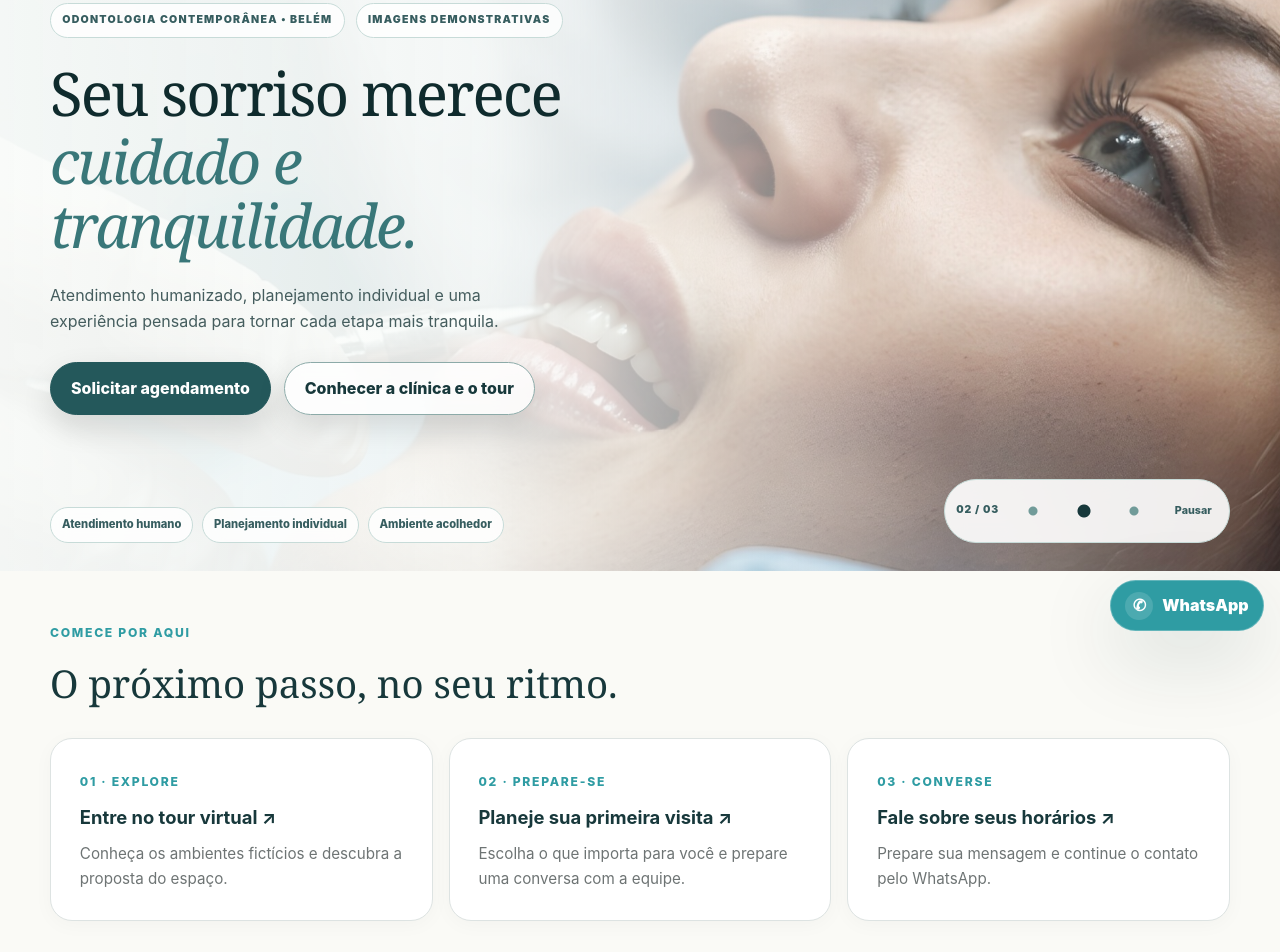
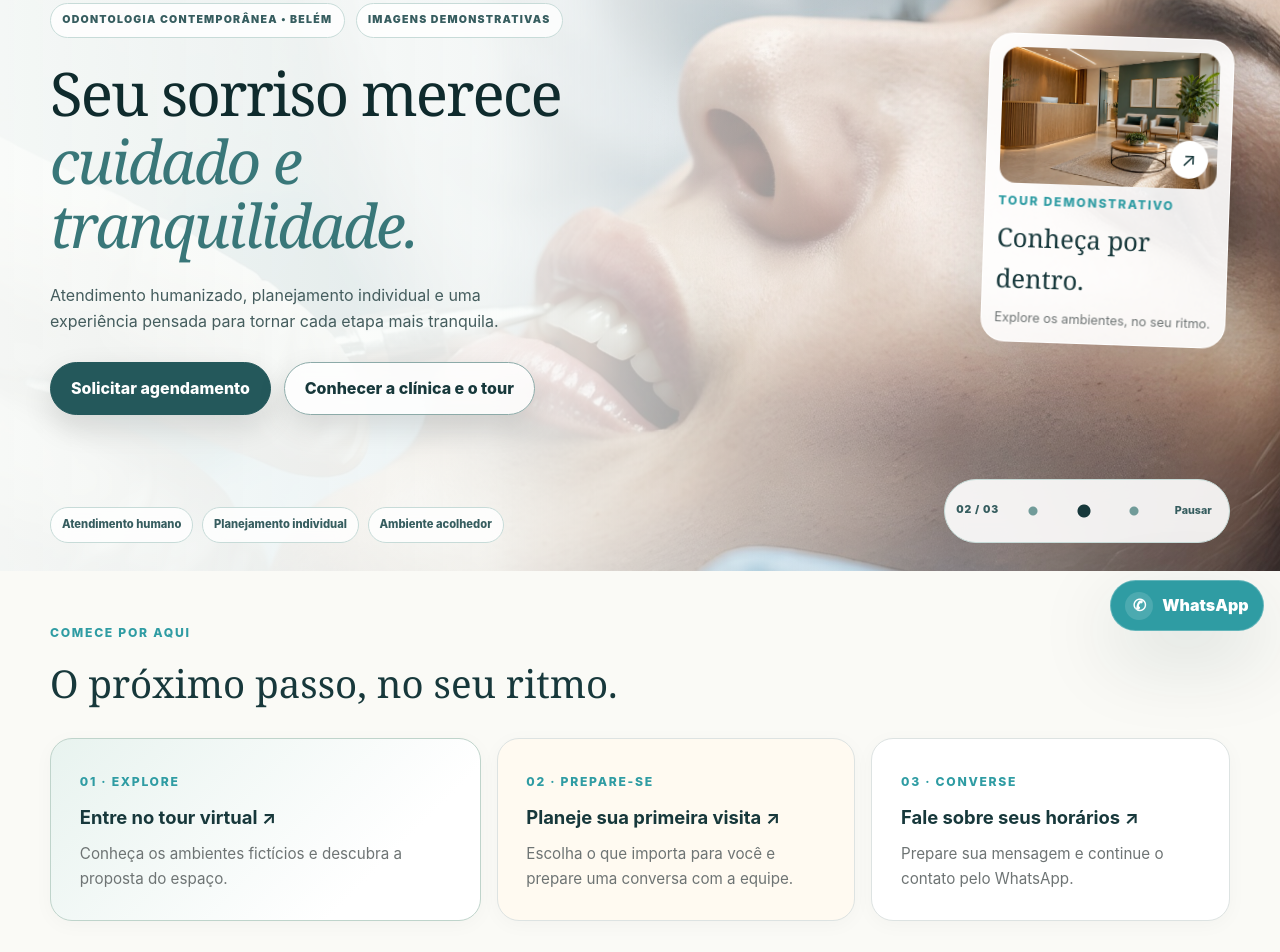
Before and after one commit to mandresoeiro/Clinica-Sorriso, a React (Vite) app: page / in a window 1280 px wide. Shown: the part 153-1105 px from the top of the page. Built offline with nearby package versions, Linux system fonts and the light colour scheme.

Commit message:
feat: modernize homepage with interactive tour preview and motion

```diff
--- a/src/components/sections/Hero.tsx
+++ b/src/components/sections/Hero.tsx
@@ -1,4 +1,4 @@
-import { useEffect, useState } from 'react'
+import { useEffect, useRef, useState } from 'react'
 import { Button } from '../ui/Button'
 import { ROUTES } from '../../config/routes.config'
 import { whatsappUrl } from '../../config/site.config'
@@ -31,6 +31,7 @@ const heroSlides: HeroSlide[] = [
 const SLIDE_DURATION = 5500
 
 export function Hero() {
+  const hero = useRef<HTMLElement>(null)
   const [activeSlide, setActiveSlide] = useState(0)
   const [isPaused, setIsPaused] = useState(false)
 
@@ -46,7 +47,12 @@ export function Hero() {
   }, [isPaused])
 
   return (
-    <section className="hero" aria-label="Apresentação da Clínica Sorriso">
+    <section ref={hero} className="hero" aria-label="Apresentação da Clínica Sorriso" onPointerMove={(event) => {
+      if (event.pointerType !== 'mouse' || window.matchMedia('(prefers-reduced-motion: reduce)').matches) return
+      const bounds = event.currentTarget.getBoundingClientRect()
+      hero.current?.style.setProperty('--hero-pointer-x', `${event.clientX - bounds.left}px`)
+      hero.current?.style.setProperty('--hero-pointer-y', `${event.clientY - bounds.top}px`)
+    }}>
       <div className="hero__slides">
         {heroSlides.map((slide, index) => (
           <img
@@ -91,6 +97,13 @@ export function Hero() {
           </div>
         </div>
 
+        <a className="hero__tour-peek" href={`${ROUTES.clinic}#tour-virtual`}>
+          <div className="hero__tour-peek-image"><img src="/images/tour/recepcao.webp" alt="" width="1672" height="941" /><span aria-hidden="true">↗</span></div>
+          <span className="eyebrow">Tour demonstrativo</span>
+          <strong>Conheça por dentro.</strong>
+          <span>Explore os ambientes, no seu ritmo.</span>
+        </a>
+
         <div className="hero__footer">
           <div className="hero__proof" aria-label="Diferenciais da clínica">
             <span>Atendimento humano</span>
--- a/src/pages/Home.css
+++ b/src/pages/Home.css
@@ -53,3 +53,30 @@
 .home-questions summary { cursor: pointer; color: var(--color-primary); font-weight: 700; min-height: 32px; }
 .home-questions details p { max-width: 70ch; color: var(--color-muted); }
 .home-questions details a { font-weight: 700; color: var(--color-primary); }
+.home-page .hero::after { content: ''; position: absolute; inset: 0; pointer-events: none; background: radial-gradient(260px circle at var(--hero-pointer-x, 70%) var(--hero-pointer-y, 40%), rgba(255,255,255,.3), transparent); }
+.hero__tour-peek { position: absolute; right: 0; top: 110px; width: 245px; padding: .8rem; display: grid; gap: .5rem; border: 1px solid rgba(255,255,255,.85); border-radius: 24px; background: rgba(255,255,255,.9); box-shadow: 0 20px 65px rgba(16,44,46,.12); transform: rotate(2deg); transition: transform .3s ease, box-shadow .3s ease; color: var(--color-primary); }
+.hero__tour-peek:hover, .hero__tour-peek:focus-visible { transform: rotate(0) translateY(-5px); box-shadow: 0 26px 70px rgba(16,44,46,.18); }
+.hero__tour-peek-image { position: relative; border-radius: 16px; overflow: hidden; aspect-ratio: 16 / 10; }
+.hero__tour-peek-image img { width: 100%; height: 100%; object-fit: cover; }
+.hero__tour-peek-image > span { position: absolute; right: .6rem; bottom: .6rem; width: 38px; height: 38px; display: grid; place-items: center; background: white; border-radius: 50%; font-size: 1.2rem; }
+.hero__tour-peek > strong { font-family: var(--font-display); font-size: 1.6rem; font-weight: 500; }
+.hero__tour-peek > span:last-child { font-size: .8rem; color: var(--color-muted); }
+.home-page .home-start__grid { grid-template-columns: 1.2fr 1fr 1fr; }
+.home-page .home-start__grid > a { position: relative; overflow: hidden; transition: transform .3s ease, background .3s ease, box-shadow .3s ease; }
+.home-page .home-start__grid > a:first-child { background: linear-gradient(135deg, #e8f3ef, #fff 75%); border-color: #bfd4cb; }
+.home-page .home-start__grid > a:nth-child(2) { background: #fffaf1; }
+.home-page .home-start__grid > a:hover { transform: translateY(-5px); box-shadow: 0 16px 36px rgba(16,44,46,.09); }
+.home-start__grid h3 > span { display: inline-block; transition: transform .25s ease; }
+.home-start__grid a:hover h3 > span { transform: translate(3px, -3px); }
+.home-section-entered .treatment-card, .home-section-entered .team-card, .home-section-entered .home-start__grid > a, .home-section-entered .clinic-intro__visual { animation: home-card-enter .65s ease backwards; }
+.home-section-entered .treatment-card:nth-child(2), .home-section-entered .team-card:nth-child(2), .home-section-entered .home-start__grid > a:nth-child(2) { animation-delay: .08s; }
+.home-section-entered .treatment-card:nth-child(3), .home-section-entered .home-start__grid > a:nth-child(3) { animation-delay: .16s; }
+@keyframes home-card-enter { from { opacity: .5; transform: translateY(18px); } to { opacity: 1; transform: translateY(0); } }
+.home-reading-progress { display: none; }
+@supports (animation-timeline: scroll()) {
+  .home-reading-progress { display: block; position: fixed; left: 0; top: 0; width: 100%; height: 3px; z-index: 60; background: #397779; transform-origin: left; animation: home-read linear both; animation-timeline: scroll(); }
+  @keyframes home-read { from { transform: scaleX(0); } to { transform: scaleX(1); } }
+}
+@media (max-width: 1100px) { .hero__tour-peek { display: none; } }
+@media (max-width: 900px) { .home-page .home-start__grid { grid-template-columns: 1fr; } }
+@media (prefers-reduced-motion: reduce) { .home-reading-progress { display: none; } .home-page .hero::after { display: none; } .hero__tour-peek { transform: none; } }
--- a/src/pages/Home.tsx
+++ b/src/pages/Home.tsx
@@ -4,11 +4,27 @@ import { ClinicIntro } from '../components/sections/ClinicIntro'
 import { TeamPreview } from '../components/sections/TeamPreview'
 import { AppointmentForm } from '../components/sections/AppointmentForm'
 import { LocationSection } from '../components/sections/LocationSection'
+import { useEffect, useRef } from 'react'
 import './Home.css'
 
 export function Home() {
+  const root = useRef<HTMLDivElement>(null)
+  useEffect(() => {
+    if (!('IntersectionObserver' in window) || window.matchMedia('(prefers-reduced-motion: reduce)').matches) return
+    const observer = new IntersectionObserver((entries) => {
+      entries.forEach((entry) => {
+        if (entry.isIntersecting) {
+          entry.target.classList.add('home-section-entered')
+          observer.unobserve(entry.target)
+        }
+      })
+    }, { threshold: .08 })
+    root.current?.querySelectorAll('section:not(.hero)').forEach((section) => observer.observe(section))
+    return () => observer.disconnect()
+  }, [])
   return (
-    <div className="home-page">
+    <div className="home-page" ref={root}>
+      <div className="home-reading-progress" aria-hidden="true" />
       <Hero />
       <section className="home-start section--tight" aria-labelledby="home-start-title">
         <div className="container">
```
